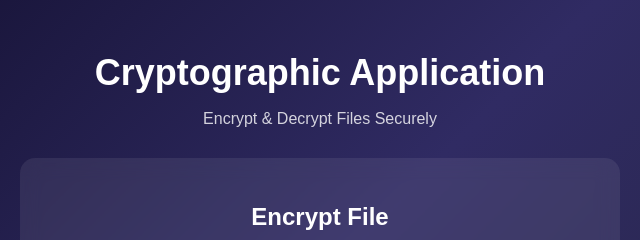
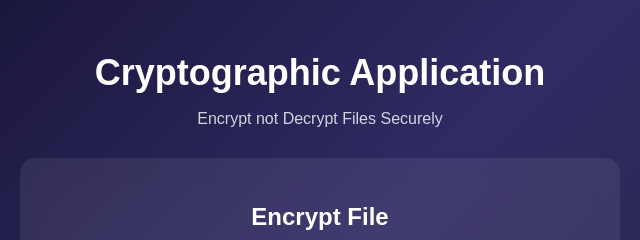
Before and after one commit to Agni2018/Crypto-app, a website: page public/index.html in a window 1280 px wide. Shown: the top 240 px of the page, 320-960 px from the left. Drawn offline with Linux system fonts and the light colour scheme; no server answers.

Commit message:
Update description in index.html for clarity

```diff
--- a/public/index.html
+++ b/public/index.html
@@ -8,7 +8,7 @@
 
 <div class="container">
     <h1> Cryptographic Application</h1>
-    <p>Encrypt & Decrypt Files Securely</p>
+    <p>Encrypt not Decrypt Files Securely</p>
 
     <div class="card">
         <h2>Encrypt File</h2>
```
